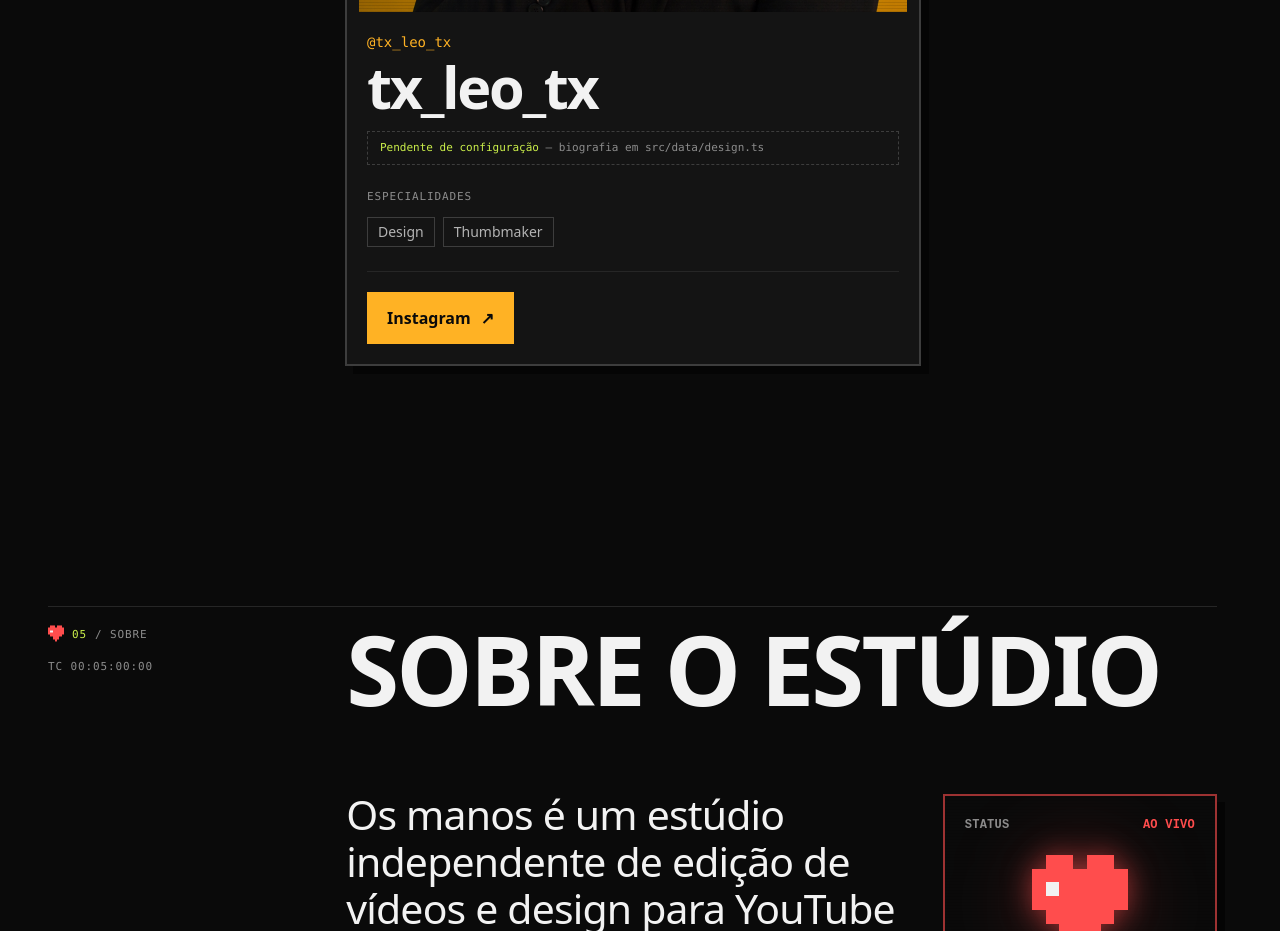
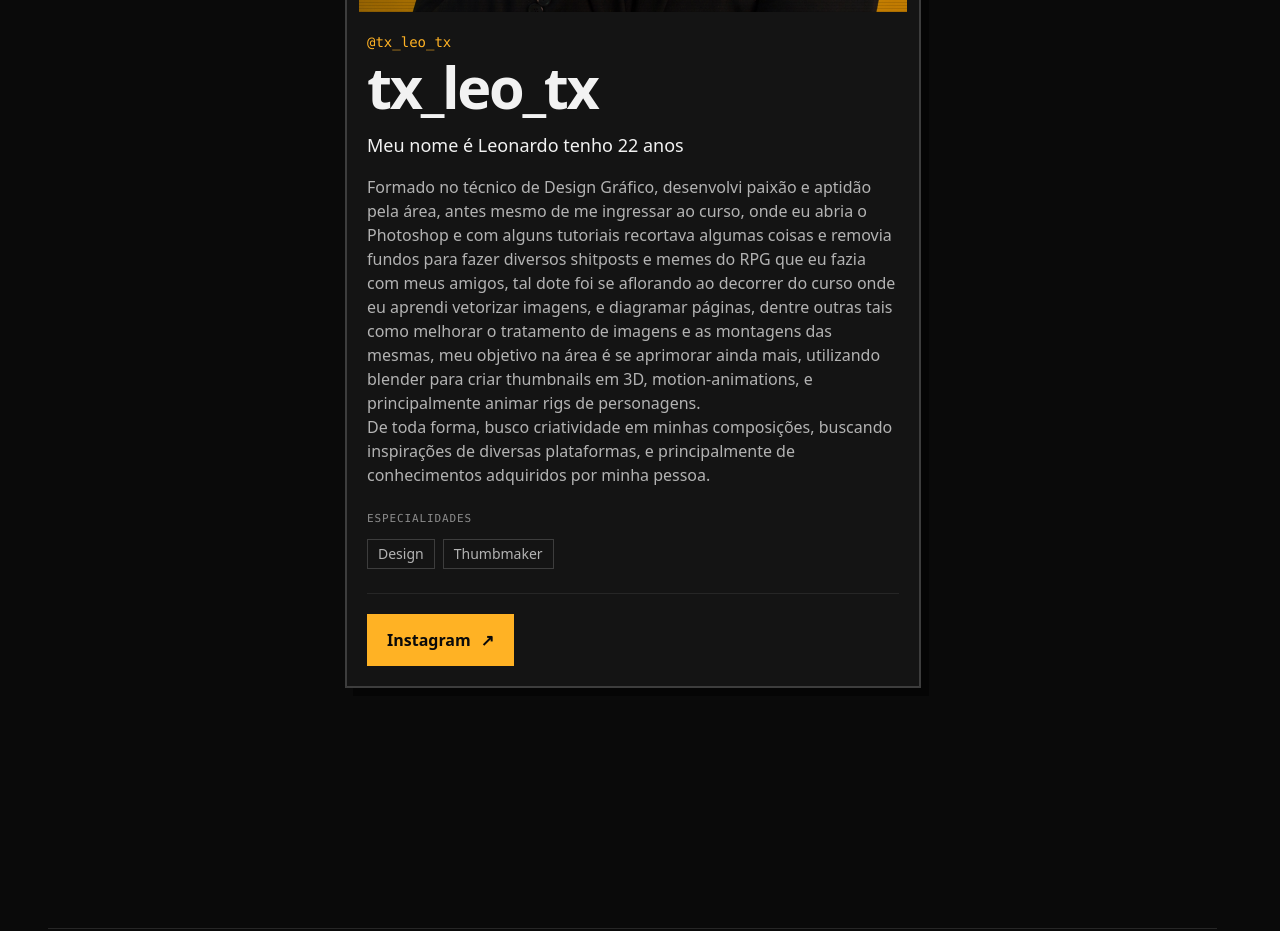
Before and after one commit to Arajojo/portfolio-os-manos, a React (Vite) app: page / in a window 1280 px wide. Shown: the part 9820-10751 px from the top of the page. Built offline with nearby package versions, Linux system fonts and the light colour scheme.

Commit message:
Alteracao Leo

```diff
--- a/src/data/design.ts
+++ b/src/data/design.ts
@@ -15,8 +15,8 @@ export const designers: TeamMember[] = [
     role: 'Designer',
     color: '#ffb224',
     profile: { label: 'Instagram', url: 'https://www.instagram.com/tx_leo_tx/' },
-    tagline: '',
-    bio: '',
+    tagline: 'Meu nome é Leonardo tenho 22 anos',
+    bio: 'Formado no técnico de Design Gráfico, desenvolvi paixão e aptidão pela área, antes mesmo de me ingressar ao curso, onde eu abria o Photoshop e com alguns tutoriais recortava algumas coisas e removia fundos para fazer diversos shitposts e memes do RPG que eu fazia com meus amigos, tal dote foi se aflorando ao decorrer do curso onde eu aprendi vetorizar imagens, e diagramar páginas, dentre outras tais como melhorar o tratamento de imagens e as montagens das mesmas, meu objetivo na área é se aprimorar ainda mais, utilizando blender para criar thumbnails em 3D, motion-animations, e principalmente animar rigs de personagens.\nDe toda forma, busco criatividade em minhas composições, buscando inspirações de diversas plataformas, e principalmente de conhecimentos adquiridos por minha pessoa.',
     specialties: ['Design', 'Thumbmaker'],
     socials: [],
   },
```
